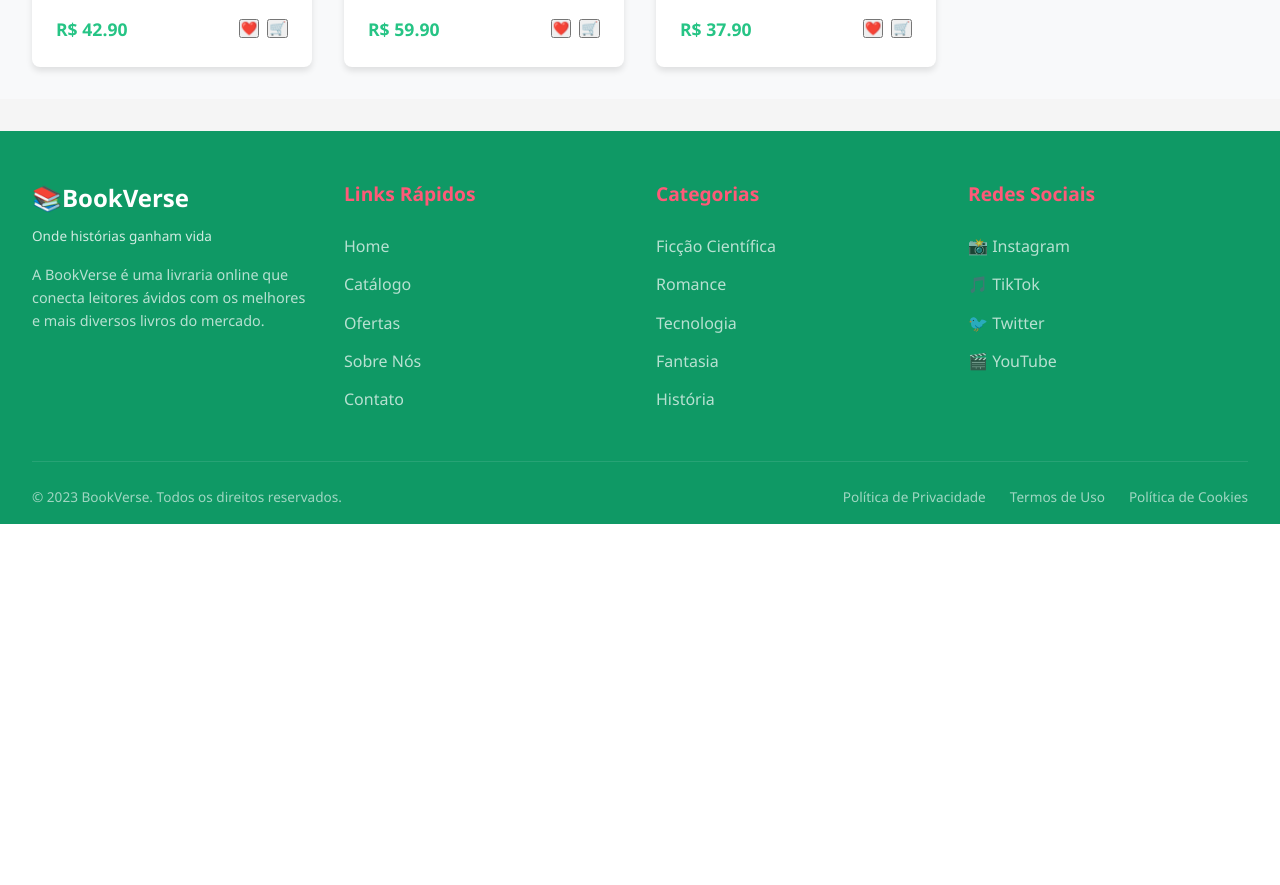
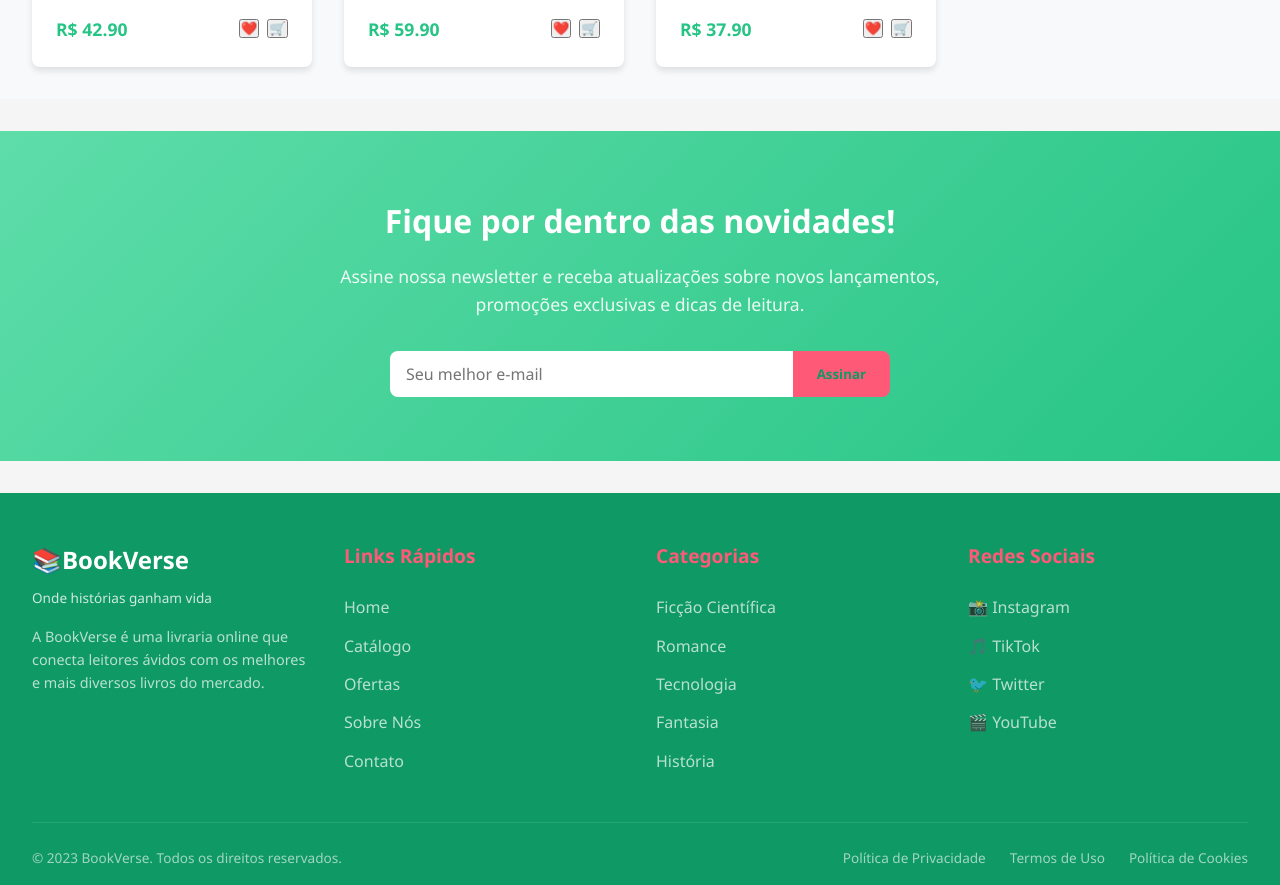
Before and after one commit to annafiochi/livraria01, a Next.js app: page /livraria in a window 1280 px wide. Shown: the part 2061-2946 px from the top of the page. Before the commit the page ends 2585 px from the top, so only its background shows below. Built offline with nearby package versions, Linux system fonts and the light colour scheme.

Commit message:
feat: create subscript

```diff
--- /dev/null
+++ b/src/app/components/subscript/index.jsx
@@ -0,0 +1,27 @@
+import styles from './subscript.module.css'
+
+const Subscript= () => {
+    return (
+        <section className={styles.subscriptionSection}>
+        <div className={styles.subscriptionContent}>
+          <h2 className={styles.subscriptionHeading}>
+            Fique por dentro das novidades!
+          </h2>
+          <p className={styles.subscriptionText}>
+            Assine nossa newsletter e receba atualizações sobre novos
+            lançamentos, promoções exclusivas e dicas de leitura.
+          </p>
+          <div className={styles.subscriptionForm}>
+            <input
+              type="email"
+              className={styles.subscriptionInput}
+              placeholder="Seu melhor e-mail"
+            />
+            <button className={styles.subscribeButton}>Assinar</button>
+          </div>
+        </div>
+      </section>
+    )
+}
+
+export default Subscript
--- /dev/null
+++ b/src/app/components/subscript/subscript.module.css
@@ -0,0 +1,62 @@
+.subscriptionSection {
+    background: linear-gradient(
+      135deg,
+      var(--primary-light),
+      var(--primary-color)
+    );
+    color: var(--white);
+    padding: 4rem 2rem;
+    text-align: center;
+    margin-bottom: 2rem;
+    box-sizing: border-box;
+  }
+
+  .subscriptionContent {
+    max-width: 600px;
+    margin: 0 auto;
+  }
+
+  .subscriptionHeading {
+    font-size: 2rem;
+    margin-bottom: 1rem;
+    font-family: inherit;
+  }
+
+  .subscriptionText {
+    font-size: 1.1rem;
+    margin-bottom: 2rem;
+    opacity: 0.9;
+  }
+
+  .subscriptionForm {
+    display: flex;
+    max-width: 500px;
+    margin: 0 auto;
+  }
+
+  .subscriptionInput {
+    flex: 1;
+    padding: 0.75rem 1rem;
+    border: none;
+    border-radius: var(--border-radius) 0 0 var(--border-radius);
+    font-size: 1rem;
+    outline: none;
+    font-family: inherit;
+  }
+
+  .subscribeButton {
+    background-color: var(--secondary-color);
+    color: var(--primary-dark);
+    padding: 0.75rem 1.5rem;
+    border-radius: 0 var(--border-radius) var(--border-radius) 0;
+    font-weight: bold;
+    transition: var(--transition);
+    cursor: pointer;
+    border: none;
+    outline: none;
+    font-family: inherit;
+  }
+
+  .subscribeButton:hover {
+    background-color: #02c4b2;
+  }
--- a/src/app/livraria/page.jsx
+++ b/src/app/livraria/page.jsx
@@ -5,6 +5,7 @@ import Detach from "../components/detach";
 import styles from "./livraria.module.css";
 import Category from "../components/category";
 import Launch from "../components/launch";
+import Subscript from "../components/subscript";
 
 
 export default function Home() {
@@ -15,6 +16,7 @@ export default function Home() {
      <Detach />
      <Category />
      <Launch />
+     <Subscript />
      <Footer />
 
     </div>
```
